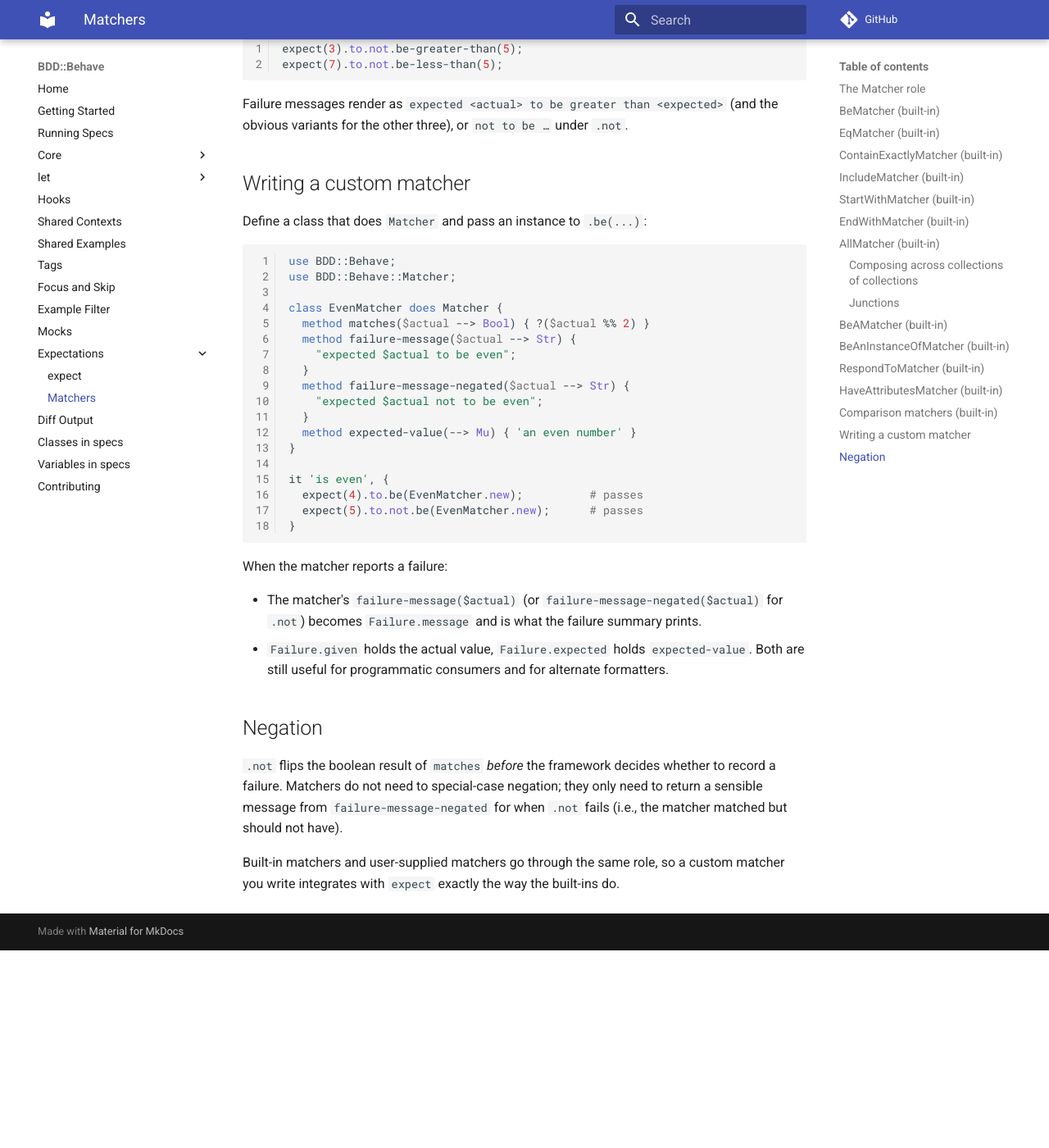
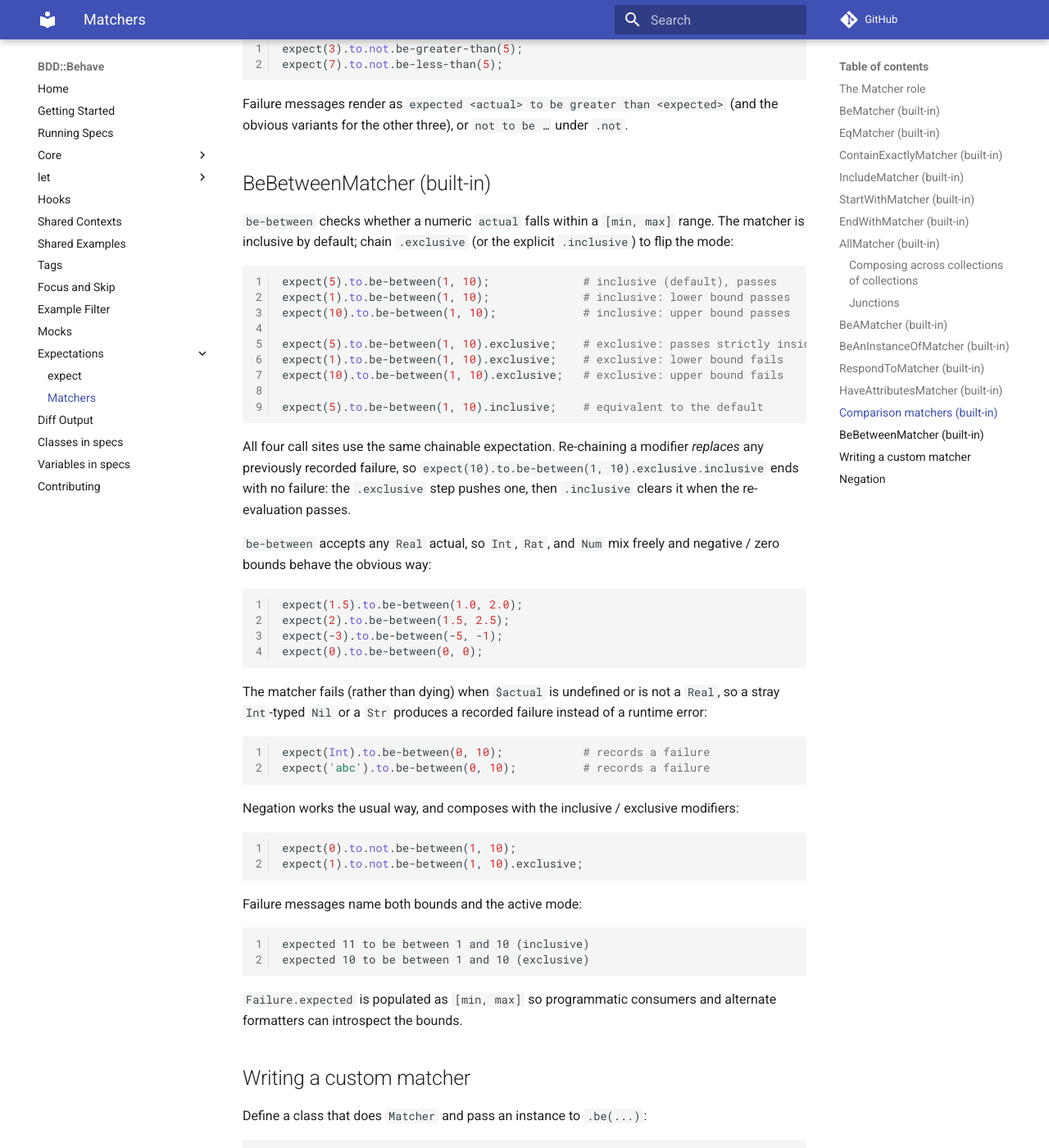
Before and after one commit to gdonald/BDD-Behave, an MkDocs documentation site: the page built from docs-src/docs/expectations/matchers.md, in a window 1280 px wide and 1400 px high, scrolled down 9428 px. Shown: the whole window at 82% size. Built offline with MkDocs 1.6.1 and Material for MkDocs 9.7.7, drawn with Linux system fonts in a browser that asks for light colours; comment, search, counter and statistics services are not loaded; before the commit the page ends 10587 px from its top, so only the background shows below that.

Commit message:
Add between matchers

````diff
--- a/docs-src/docs/expectations/matchers.md
+++ b/docs-src/docs/expectations/matchers.md
@@ -469,6 +469,67 @@ Failure messages render as `expected <actual> to be greater than
 <expected>` (and the obvious variants for the other three), or `not to
 be …` under `.not`.
 
+## BeBetweenMatcher (built-in)
+
+`be-between` checks whether a numeric `actual` falls within a `[min, max]`
+range. The matcher is inclusive by default; chain `.exclusive` (or the
+explicit `.inclusive`) to flip the mode:
+
+```raku
+expect(5).to.be-between(1, 10);              # inclusive (default), passes
+expect(1).to.be-between(1, 10);              # inclusive: lower bound passes
+expect(10).to.be-between(1, 10);             # inclusive: upper bound passes
+
+expect(5).to.be-between(1, 10).exclusive;    # exclusive: passes strictly inside
+expect(1).to.be-between(1, 10).exclusive;    # exclusive: lower bound fails
+expect(10).to.be-between(1, 10).exclusive;   # exclusive: upper bound fails
+
+expect(5).to.be-between(1, 10).inclusive;    # equivalent to the default
+```
+
+All four call sites use the same chainable expectation. Re-chaining a
+modifier *replaces* any previously recorded failure, so
+`expect(10).to.be-between(1, 10).exclusive.inclusive` ends with no
+failure: the `.exclusive` step pushes one, then `.inclusive` clears it
+when the re-evaluation passes.
+
+`be-between` accepts any `Real` actual, so `Int`, `Rat`, and `Num` mix
+freely and negative / zero bounds behave the obvious way:
+
+```raku
+expect(1.5).to.be-between(1.0, 2.0);
+expect(2).to.be-between(1.5, 2.5);
+expect(-3).to.be-between(-5, -1);
+expect(0).to.be-between(0, 0);
+```
+
+The matcher fails (rather than dying) when `$actual` is undefined or is
+not a `Real`, so a stray `Int`-typed `Nil` or a `Str` produces a
+recorded failure instead of a runtime error:
+
+```raku
+expect(Int).to.be-between(0, 10);            # records a failure
+expect('abc').to.be-between(0, 10);          # records a failure
+```
+
+Negation works the usual way, and composes with the inclusive / exclusive
+modifiers:
+
+```raku
+expect(0).to.not.be-between(1, 10);
+expect(1).to.not.be-between(1, 10).exclusive;
+```
+
+Failure messages name both bounds and the active mode:
+
+```text
+expected 11 to be between 1 and 10 (inclusive)
+expected 10 to be between 1 and 10 (exclusive)
+```
+
+`Failure.expected` is populated as `[min, max]` so programmatic
+consumers and alternate formatters can introspect the bounds.
+
 ## Writing a custom matcher
 
 Define a class that does `Matcher` and pass an instance to `.be(...)`:
````
Also changed, not shown: docs-src/docs/expectations/expect.md (+3 -0 lines), 10 other files.
